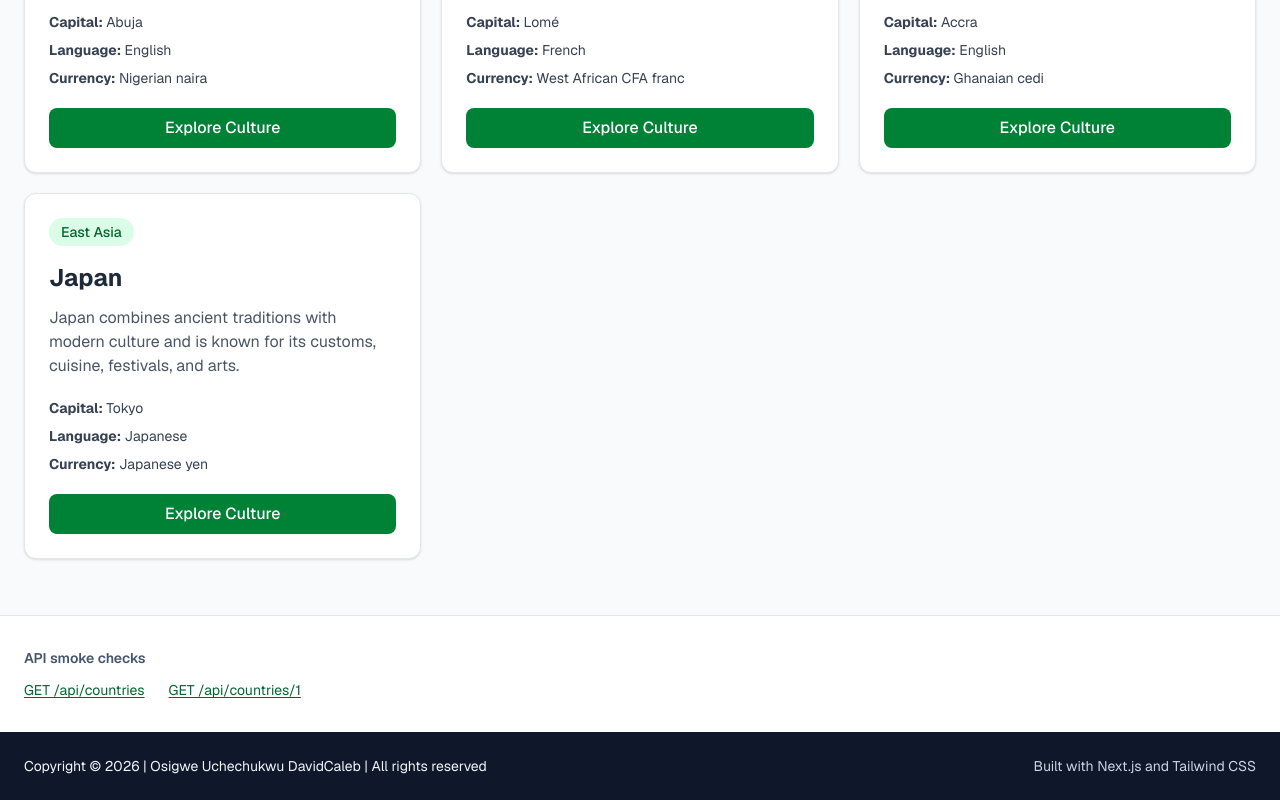
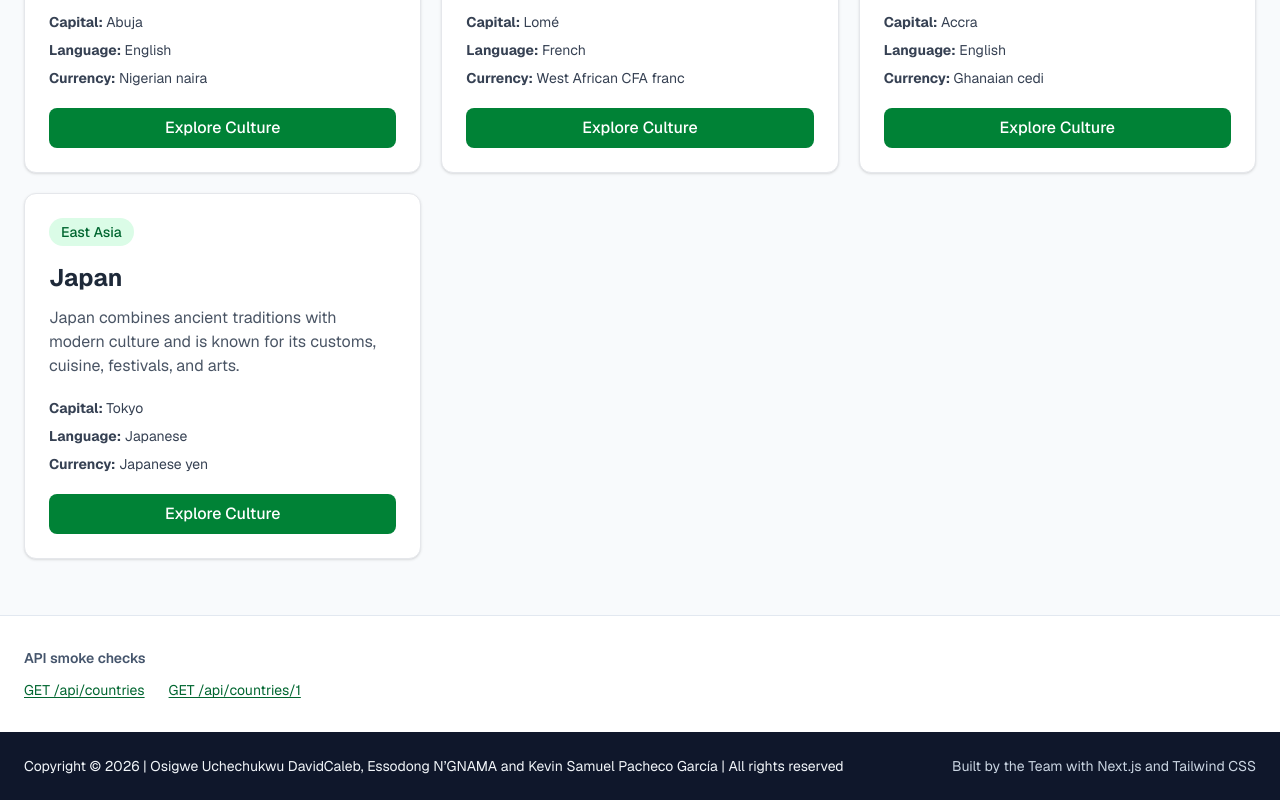
Before and after one commit to essodong-pro/global-roots, a Next.js app: page / in a window 1280 px wide. Shown: the part 931-1731 px from the top of the page. Built offline with nearby package versions, Linux system fonts and the light colour scheme.

Commit message:
updated the footer to incorporate teammates

```diff
--- a/components/Footer.tsx
+++ b/components/Footer.tsx
@@ -5,9 +5,9 @@ export default function Footer() {
       <div className="mx-auto flex max-w-7xl flex-col gap-2 sm:flex-row sm:flex-wrap sm:items-center sm:justify-between">
         <p>
           Copyright &copy; {new Date().getFullYear()} | Osigwe Uchechukwu
-          DavidCaleb | All rights reserved
+          DavidCaleb, Essodong N’GNAMA and Kevin Samuel Pacheco García  | All rights reserved
         </p>
-        <p className="text-slate-300">Built with Next.js and Tailwind CSS</p>
+        <p className="text-slate-300">Built by the Team with Next.js and Tailwind CSS</p>
       </div>
     </footer>
   );
```
